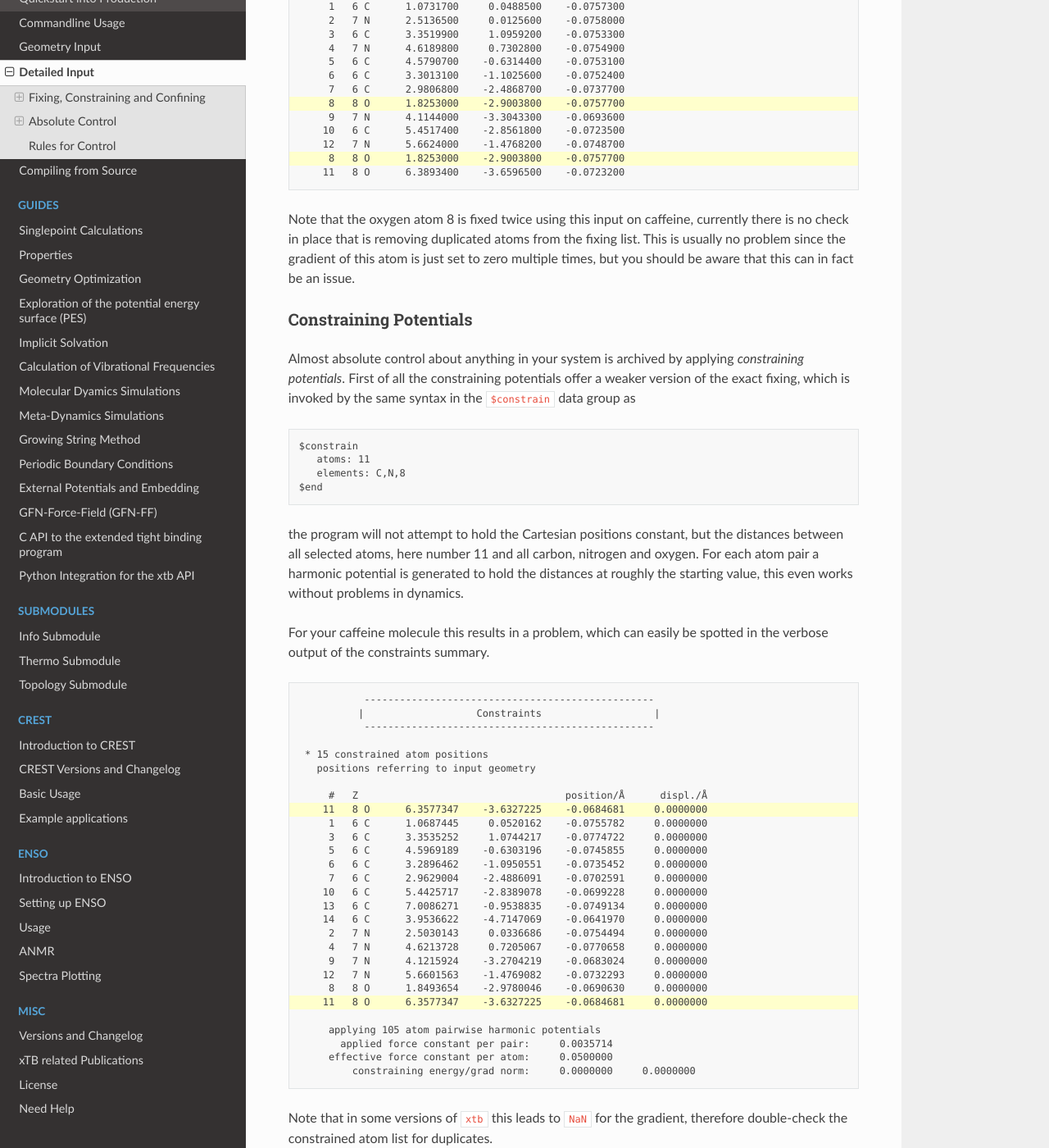
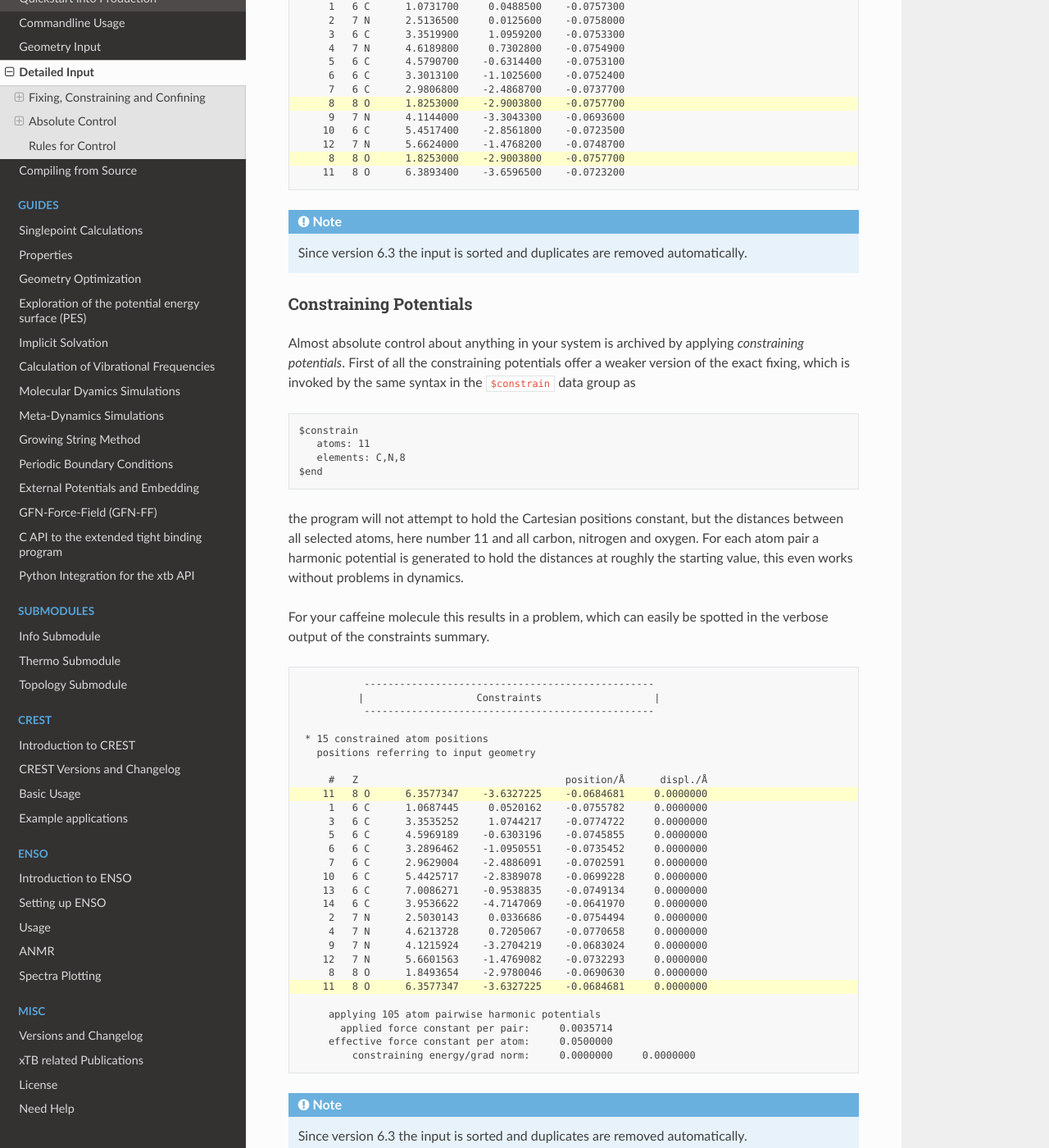
Before and after one commit to grimme-lab/xtb_docs, a Sphinx documentation site: the page built from source/xcontrol.rst, in a window 1280 px wide and 1400 px high, scrolled down 2288 px. Shown: the whole window at 82% size. Built offline with Sphinx 7.4.7 and the Read the Docs theme 2.0.0, drawn with Linux system fonts in a browser that asks for light colours; some of the changed text lies outside the part shown.

Commit message:
Add notes regarding improved atom list features

```diff
--- a/source/xcontrol.rst
+++ b/source/xcontrol.rst
@@ -121,11 +121,9 @@ fixed atoms:
         8   8 O      1.8253000    -2.9003800    -0.0757700
        11   8 O      6.3893400    -3.6596500    -0.0723200
 
-Note that the oxygen atom 8 is fixed twice using this input on caffeine,
-currently there is no check in place that is removing duplicated atoms
-from the fixing list. This is usually no problem since the gradient of this
-atom is just set to zero multiple times, but you should be aware that this
-can in fact be an issue.
+.. note::
+
+   Since version 6.3 the input is sorted and duplicates are removed automatically.
 
 Constraining Potentials
 -----------------------
@@ -183,6 +181,10 @@ spotted in the verbose output of the constraints summary.
         effective force constant per atom:     0.0500000
             constraining energy/grad norm:     0.0000000     0.0000000
 
+.. note::
+
+   Since version 6.3 the input is sorted and duplicates are removed automatically.
+
 Note that in some versions of ``xtb`` this leads to ``NaN`` for the
 gradient, therefore double-check the constrained atom list for duplicates.
 
@@ -209,6 +211,14 @@ are distances, angles and dihedral angles as done here
      angle: 5, 7, 8, auto
      dihedral: 3, 4, 1, 7, 180
   $end
+
+.. note::
+
+   This printout is not yet fully integrated in the released versions and
+   might not work as expected.
+   For the experimental constraining potentials supporting this features
+   use the all-caps keyword variants (``DISTANCE``, ``ANGLE`` and ``DIHEDRAL``).
+   Note that those are not available for the scan feature.
 
 Distance constraints are given in Ångström, while angle constraints are given
 in degrees.
```
